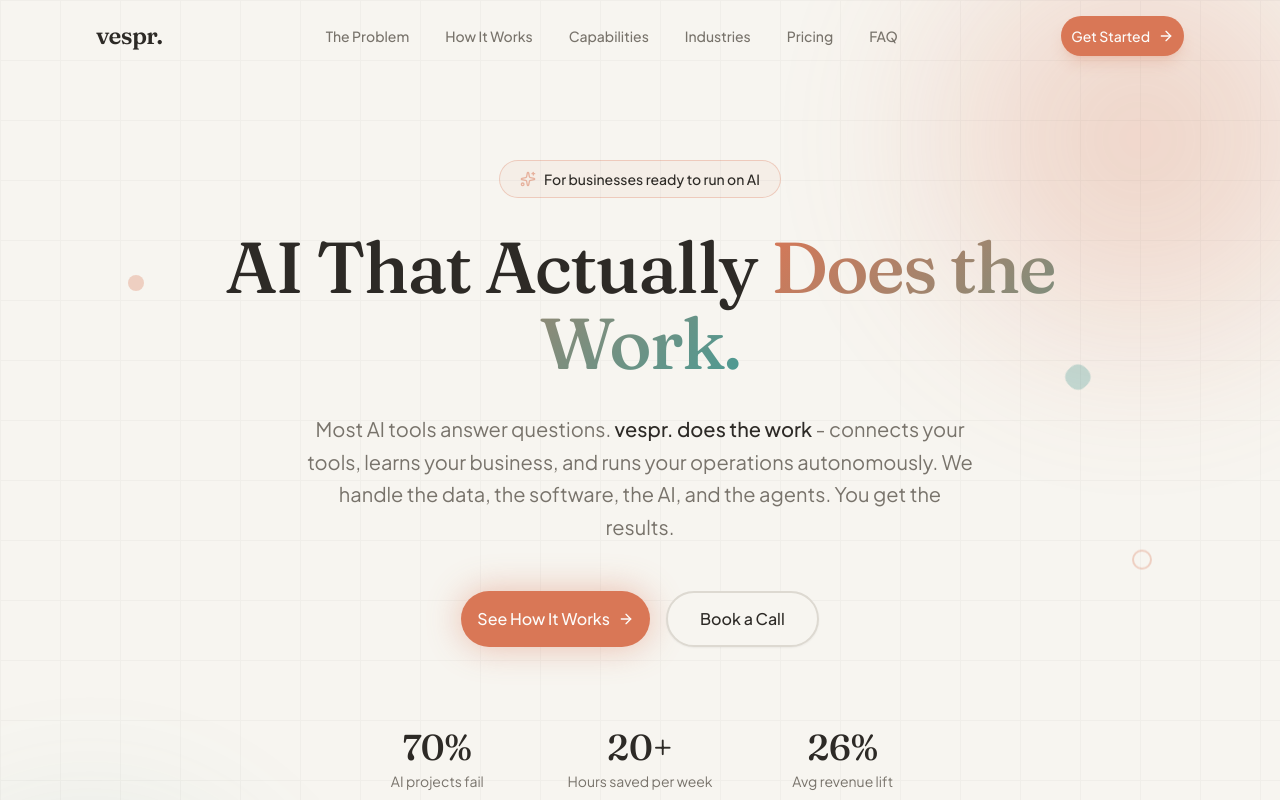
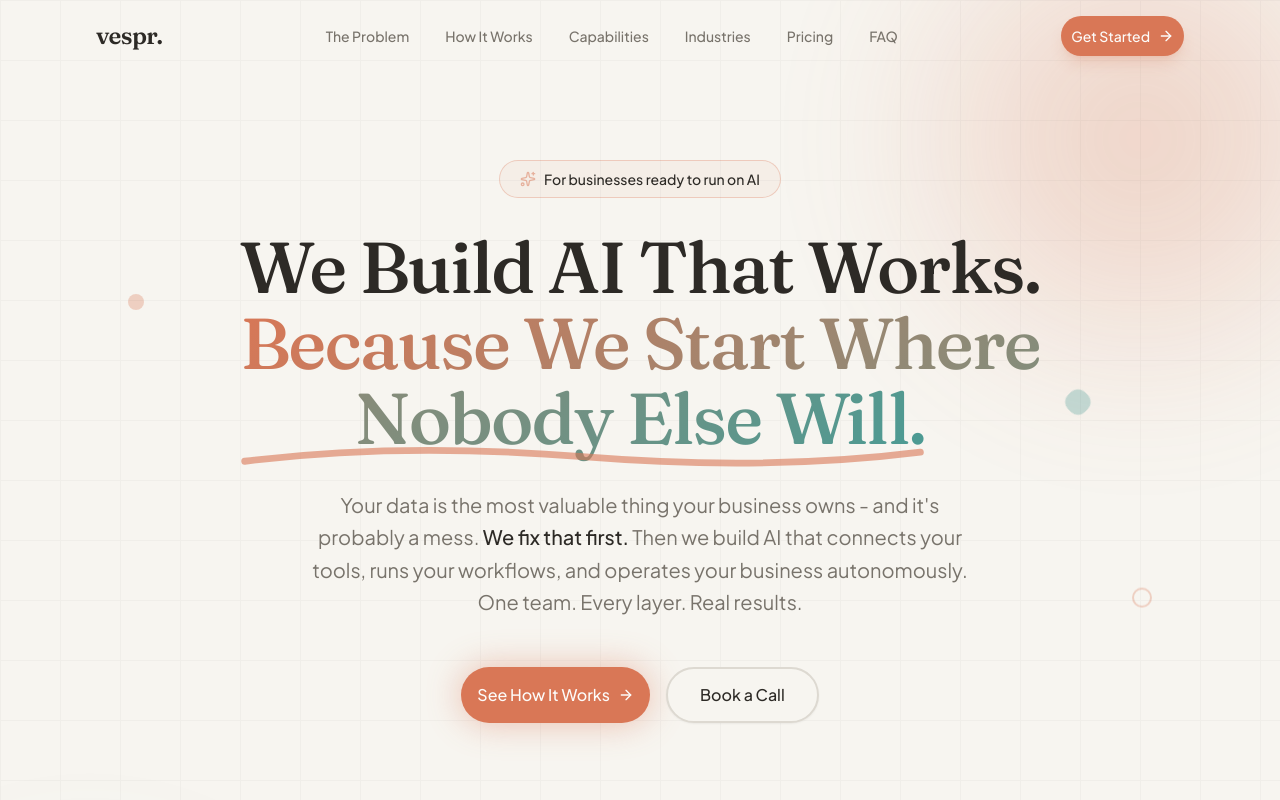
Before and after one commit to ontrailai/vespr, a Next.js app: page / in a window 1280 px wide. Shown: the top 800 px of the page. Built offline with nearby package versions, Linux system fonts and the light colour scheme.

Commit message:
fix: update hero section messaging and clear cache\n\nUpdate messaging and force rewrite layout.tsx to fix font issues

```diff
--- a/app/layout.tsx
+++ b/app/layout.tsx
@@ -44,11 +44,7 @@ export default function RootLayout({
   children: React.ReactNode
 }>) {
   return (
-    <html
-      lang="en"
-      className={`${plusJakartaSans.variable} ${frauncesFont.variable}`}
-      suppressHydrationWarning
-    >
+    <html lang="en" className={`${plusJakartaSans.variable} ${frauncesFont.variable}`} suppressHydrationWarning>
       <body className="font-sans antialiased bg-background text-foreground min-h-screen">
         {children}
         <Analytics />
--- a/components/hero-section.tsx
+++ b/components/hero-section.tsx
@@ -61,9 +61,9 @@ export function HeroSection() {
               mounted ? "opacity-100 translate-y-0" : "opacity-0 translate-y-4"
             }`}
           >
-            AI That Actually{" "}
+            We Build AI That Works.{" "}
             <span className="relative">
-              <span className="gradient-text">Does the Work.</span>
+              <span className="gradient-text">Because We Start Where Nobody Else Will.</span>
               <svg className="absolute -bottom-2 left-0 w-full" viewBox="0 0 300 12" fill="none">
                 <path
                   d="M2 8C50 2 100 2 150 6C200 10 250 10 298 4"
@@ -81,7 +81,7 @@ export function HeroSection() {
               mounted ? "opacity-100 translate-y-0" : "opacity-0 translate-y-4"
             }`}
           >
-            Most AI tools answer questions. <span className="text-foreground font-medium">vespr. does the work</span> - connects your tools, learns your business, and runs your operations autonomously. We handle the data, the software, the AI, and the agents. You get the results.
+            Your data is the most valuable thing your business owns - and it&apos;s probably a mess. <span className="text-foreground font-medium">We fix that first.</span> Then we build AI that connects your tools, runs your workflows, and operates your business autonomously. One team. Every layer. Real results.
           </p>
 
           <div
```
